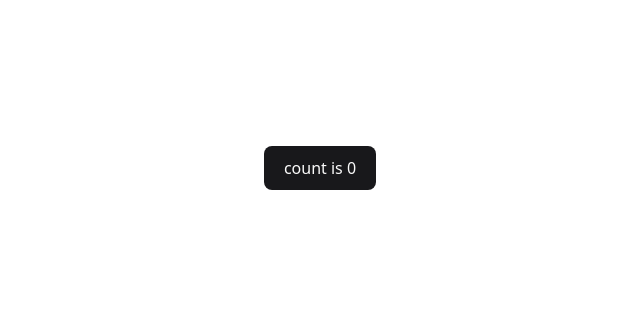
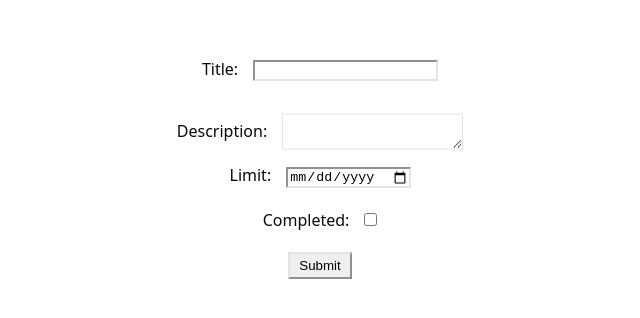
Before and after one commit to Twil3akine/EasyToDoList, a React (Vite) app: page / in a window 1280 px wide. Shown: the part 232-550 px from the top of the page, without its empty margins (320-960 px from the left). Built offline with nearby package versions, Linux system fonts and the light colour scheme.

Commit message:
make proto prototype
- this visual is so bad, so I'll improve it.

```diff
--- a/src/App.css
+++ b/src/App.css
@@ -4,3 +4,29 @@
   padding: 2rem;
   text-align: center;
 }
+
+form {
+  height: 70vh;
+  width: 30vw;
+
+  display: flex;
+  flex-direction: column;
+  justify-content: center;
+  align-content: center;
+
+  gap: 2.5vh;
+}
+
+form > input[type="submit"] {
+  margin: 0 auto;
+  width: 5vw;
+  padding: 1% 0 1% 0;
+}
+
+form > * > input, textarea {
+  margin: 0 auto 0 15px;
+}
+
+form > * > textarea {
+  transform: translate(0, 35%);
+}
--- a/src/App.tsx
+++ b/src/App.tsx
@@ -1,13 +1,59 @@
-import { useState } from 'react'
-import { Button } from '@/components/ui/button'
 import './App.css'
+import { ChangeEventHandler, FormEventHandler, useState } from 'react'
 
 function App() {
-  const [count, setCount] = useState(0)
+  const today = new Date();
+
+  const [title, setTitle] = useState<string>("");
+  const [description, setDescription] = useState<string>("");
+  const [limit, setLimit] = useState<string>(`${today.getFullYear()}-${today.getMonth()+1}-${today.getDate()}`)
+  const [completed, setCompleted] = useState<boolean>(false);
+
+  const handleTitleChange: ChangeEventHandler<HTMLInputElement> = ({ target }) => {
+    setTitle(target.value);
+  }
+
+  const handleDescriptionChange: ChangeEventHandler<HTMLTextAreaElement> = ({ target }) => {
+    setDescription(target.value);
+  }
+
+  const handleLimitChange: ChangeEventHandler<HTMLInputElement> = ({ target }) => {
+    setLimit(target.value);
+  }
+
+  const handleCompletedChange: ChangeEventHandler<HTMLInputElement> = ({ target }) => {
+    setCompleted(target.value === "on");
+  }
+
+  const handleSubmit: FormEventHandler<HTMLFormElement> = ( event ) => {
+    event.preventDefault();
+
+    alert(
+      `${title}\n${description}\n${limit}\n${completed ? "Yes" : "No"}`
+    )
+  }
 
   return (
     <>
-        <Button onClick={() => setCount((count) => count + (Math.random() >= 0.5 ? 1 : -1))}>count is {count}</Button>
+      <form onSubmit={handleSubmit}>
+        <label>Title:
+          <input type="text" value={title} onChange={handleTitleChange} />
+        </label>
+
+        <label>Description:
+          <textarea value={description} onChange={handleDescriptionChange} />
+        </label>
+
+        <label>Limit:
+          <input type="date" value={limit} onChange={handleLimitChange} />
+        </label>
+
+        <label>Completed:
+          <input type="checkbox" onChange={handleCompletedChange} />
+        </label>
+
+        <input type="submit" value={"Submit"} />
+      </form>
     </>
   )
 }
```
